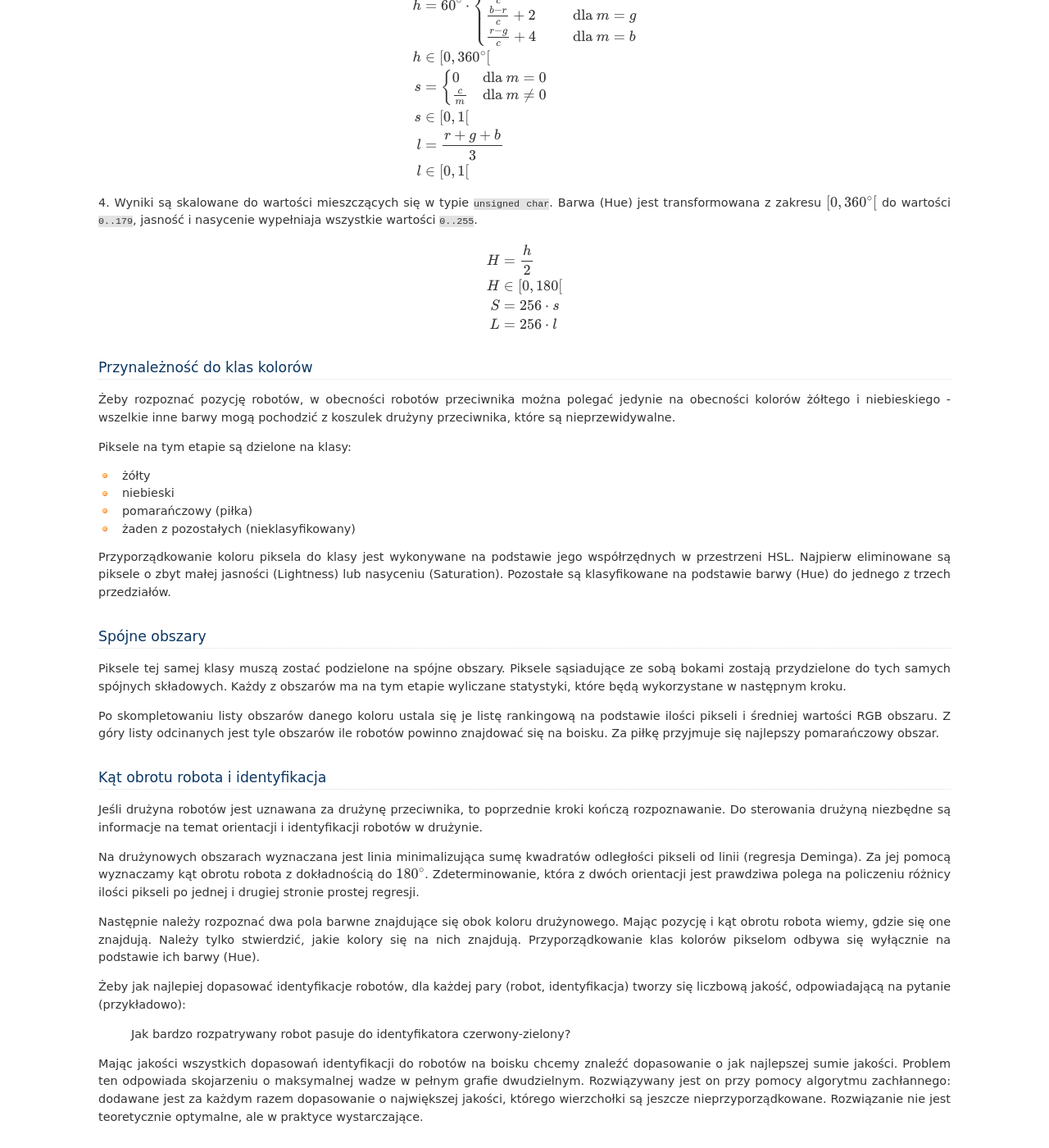
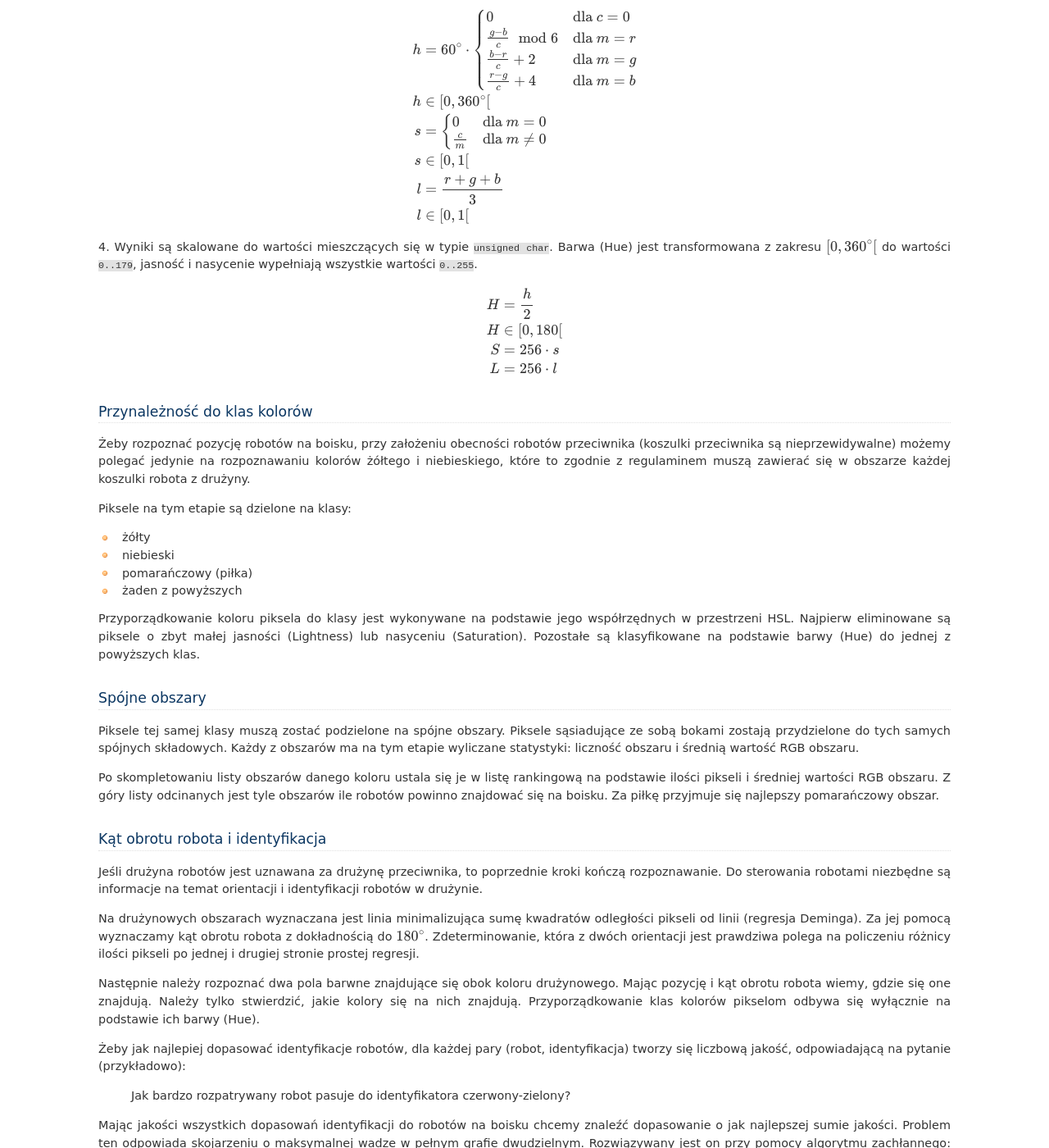
Before and after one commit to admchr/agh-mirosot-vision, a Sphinx documentation site: the page built from doc/arch/algodoc.rst, in a window 1280 px wide and 1400 px high, scrolled down 1325 px. Shown: the whole window at 82% size. Built offline with Sphinx 7.4.7, drawn with Linux system fonts in a browser that asks for light colours; formulas are drawn with MathJax 3; pages that are not in the unit, such as notebooks, are missing from menus; some of the changed text lies outside the part shown.

Commit message:
external fixes

```diff
--- a/doc/arch/algodoc.rst
+++ b/doc/arch/algodoc.rst
@@ -17,24 +17,29 @@
 Regulacja jasności/balansu bieli
 ********************************
 
+Dla podanych przez użytkownika punktów na obrazku wyznaczane są wartości
+RGB mediany ich otoczenia :math:`3\times 3`. Ta wartość jest zapisywana jako
+punkt bieli w danym miejscu na obrazku.
 
-Mając do dyspozycji punkt bieli w danym miejscu wyliczany jest zbalansowany
+Jeśli do dyspozycji jest kilka punktów bieli w różnych miejscach, biel w
+punktach pośrednich wyliczana jest jako ich średnia ważona  wagą :math:`\frac{1}{r^2}`,
+gdzie :math:`r` to odległość euklidesowa pozycji piksela z bielą do badanego punktu.
+
+Mając do dyspozycji punkt bieli :math:`(w_r, w_g, w_b)` w danym miejscu wyliczany jest zbalansowany
 kolor dla piksela :math:`p`:
 
 .. math::
     (p'_r, p'_g, p'_b) = (p_r\cdot\frac{128}{w_r}, p_g\cdot\frac{128}{w_g}, p_b\cdot\frac{128}{w_b})
 
-Jeśli do dyspozycji jest kilka punktów bieli w różnych miejscach, biel w
-punktach pośrednich wyliczana jest jako średnia ważona  wagą :math:`\frac{1}{r^2}`,
-gdzie :math:`r` to odległość pozycji piksela z bielą do badanego punktu.
 
 
 Maskowanie
 **********
 
-Podane przez użytkownika punkty :math:`(P_0, P_1, \ldots, P_n)` określają
+Podany przez użytkownika ciąg punktów na obrazku określa
 pojedynczy wielokąt, który ogranicza piksele istotne dla rozpoznania.
-Piksele z poza tego wielokąta są zamieniane w kolor czarny (zerowane).
+Wielokąt nie musi być wypukły.
+Piksele z poza obszaru ograniczonego tym  wielokątem są zamieniane w kolor czarny (zerowane).
 Zadaniem maskowania jest usuwanie części obrazu poza kontrolą reguł gry, zawierającego
 kolorowe obiekty (np. ludzi), które mogą skutecznie destabilizować algorytm.
 Poza tym elementem maska nie posiada żadnego innego znaczenia w algorytmie.
@@ -94,7 +99,7 @@
 
 4. Wyniki są skalowane do wartości mieszczących się w typie ``unsigned char``.
 Barwa (Hue) jest transformowana z zakresu :math:`[0, 360^\circ[` do wartości
-``0..179``, jasność i nasycenie wypełniaja wszystkie wartości ``0..255``.
+``0..179``, jasność i nasycenie wypełniają wszystkie wartości ``0..255``.
 
 .. math::
 
@@ -107,22 +112,21 @@
 Przynależność do klas kolorów
 *****************************
 
-Żeby rozpoznać pozycję robotów, w obecności robotów przeciwnika można polegać
-jedynie na obecności kolorów żółtego i niebieskiego - wszelkie inne barwy mogą
-pochodzić z koszulek drużyny przeciwnika, które są nieprzewidywalne.
+Żeby rozpoznać pozycję robotów na boisku, przy założeniu obecności robotów przeciwnika (koszulki przeciwnika są nieprzewidywalne) możemy polegać jedynie
+na rozpoznawaniu kolorów żółtego i niebieskiego, które to zgodnie z regulaminem
+muszą zawierać się w obszarze każdej koszulki robota z drużyny.
 
 Piksele na tym etapie są dzielone na klasy:
 
 * żółty
 * niebieski
 * pomarańczowy (piłka)
-* żaden z pozostałych (nieklasyfikowany)
+* żaden z powyższych
 
 Przyporządkowanie koloru piksela do klasy jest wykonywane na podstawie jego
 współrzędnych w przestrzeni HSL. Najpierw eliminowane są piksele o zbyt małej
 jasności (Lightness) lub nasyceniu (Saturation).
-Pozostałe są klasyfikowane na podstawie barwy (Hue) do jednego  z trzech
-przedziałów.
+Pozostałe są klasyfikowane na podstawie barwy (Hue) do jednej z powyższych klas.
 
 
 Spójne obszary
@@ -130,10 +134,10 @@
 
 Piksele tej samej klasy muszą zostać podzielone na spójne obszary.
 Piksele sąsiadujące ze sobą bokami zostają przydzielone do tych samych spójnych
-składowych. Każdy z obszarów ma na tym etapie wyliczane statystyki, które będą
-wykorzystane w następnym kroku.
+składowych. Każdy z obszarów ma na tym etapie wyliczane statystyki: liczność
+obszaru i średnią wartość RGB obszaru.
 
-Po skompletowaniu listy obszarów danego koloru ustala się je listę rankingową
+Po skompletowaniu listy obszarów danego koloru ustala się je w listę rankingową
 na podstawie ilości pikseli i średniej wartości RGB obszaru.
 Z góry listy odcinanych jest tyle obszarów ile robotów powinno znajdować się
 na boisku.
@@ -146,7 +150,7 @@
     TODO make use of home_team
 
 Jeśli drużyna robotów jest uznawana za drużynę przeciwnika, to poprzednie kroki
-kończą rozpoznawanie. Do sterowania drużyną niezbędne są informacje na temat
+kończą rozpoznawanie. Do sterowania robotami niezbędne są informacje na temat
 orientacji i identyfikacji robotów w drużynie.
 
 Na drużynowych obszarach wyznaczana jest linia minimalizująca
--- a/doc/arch/generaldoc.rst
+++ b/doc/arch/generaldoc.rst
@@ -59,7 +59,7 @@
 
 * posiadać dowolne obszary koloru czarnego, uniemożliwiające znalezienie obrysu
   robota
-* nie posiadać żadnych dodatkowych kolorów, niż czarny i kolor drużyny
+* nie posiadać żadnych dodatkowych kolorów, poza czarnym i kolorem drużyny
 * posiadać symetrię radialną
 * posiadać różne rozmiary koloru drużynowego
 * zgodnie z regułami mogą nie być prostokątne
@@ -93,7 +93,7 @@
 * być odporny na sklejanie się jednokolorowych powierzchni
 
 Najprostszym rozwiązaniem problemu sklejania się robotów jest dodanie czarnego
-marginesu na brzegu robota, tak więc zostało to zrobione.
+marginesu na brzegu robota, co też zostało zrobione.
 
 Problem obrotów i identyfikacji można rozwiązać za pomocą modyfikacji kształtu
 figury w kolorze drużynowym lub poprzez dodanie nowych kolorowych powierzchni.
@@ -157,7 +157,7 @@
 przetwarzaniem w bardzo różnych warunkach, dlatego efekt ten jest dobrze
 widoczny dopiero przy obserwowaniu zdjęć z kamery. Oprogramowanie obsługujące
 kamerę może próbować naprawić obraz zmieniając czas migawki i wartości kanałów
-barwnych, ale musi mieć znać punkt odniesienia. Zazwyczaj kamery próbują
+barwnych, ale musi znać punkt odniesienia. Zazwyczaj kamery próbują
 wykorzystać statystyki całego obrazu, żeby znależć optymalne ustawienia.
 W przypadku czarnego boiska do gry zajmującego cały kadr jest to podejście
 skazane ne porażkę, dlatego wszelkie ustawienia automatyczne najlepiej wyłączyć.
```
